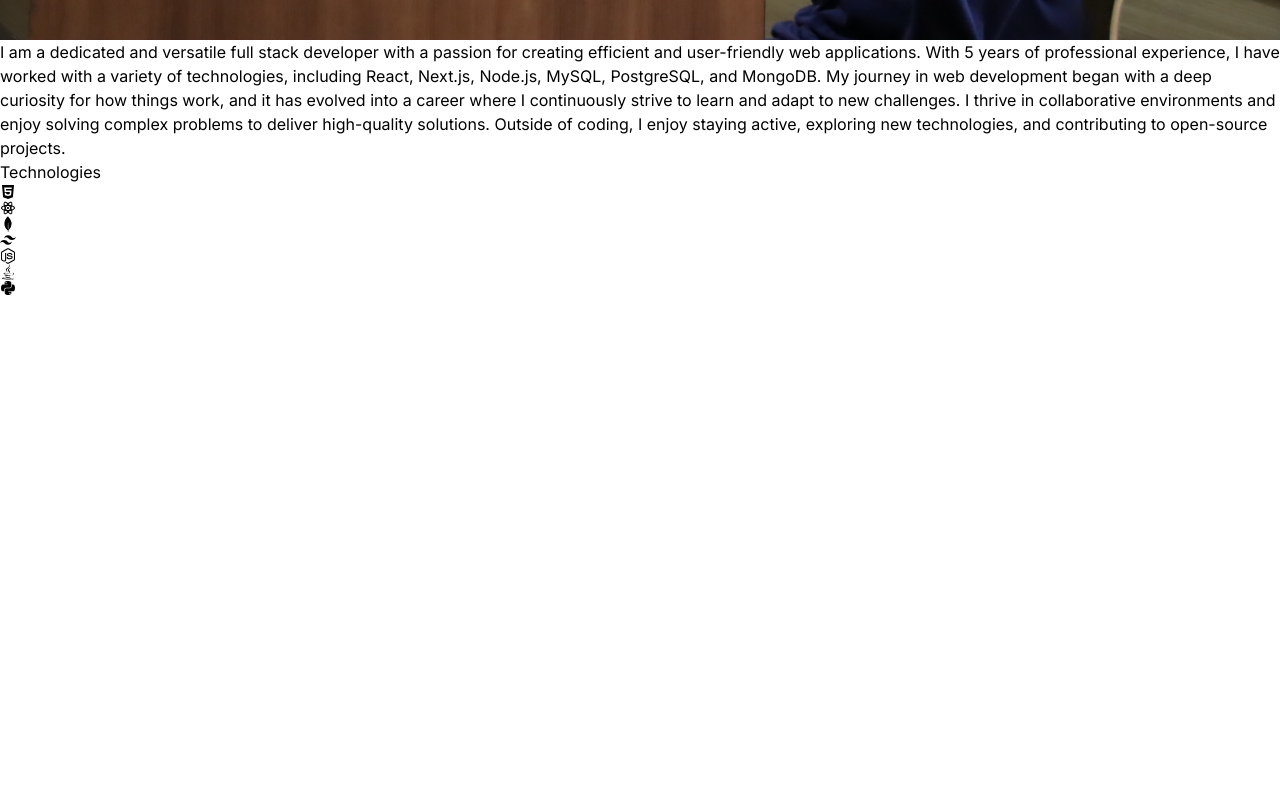
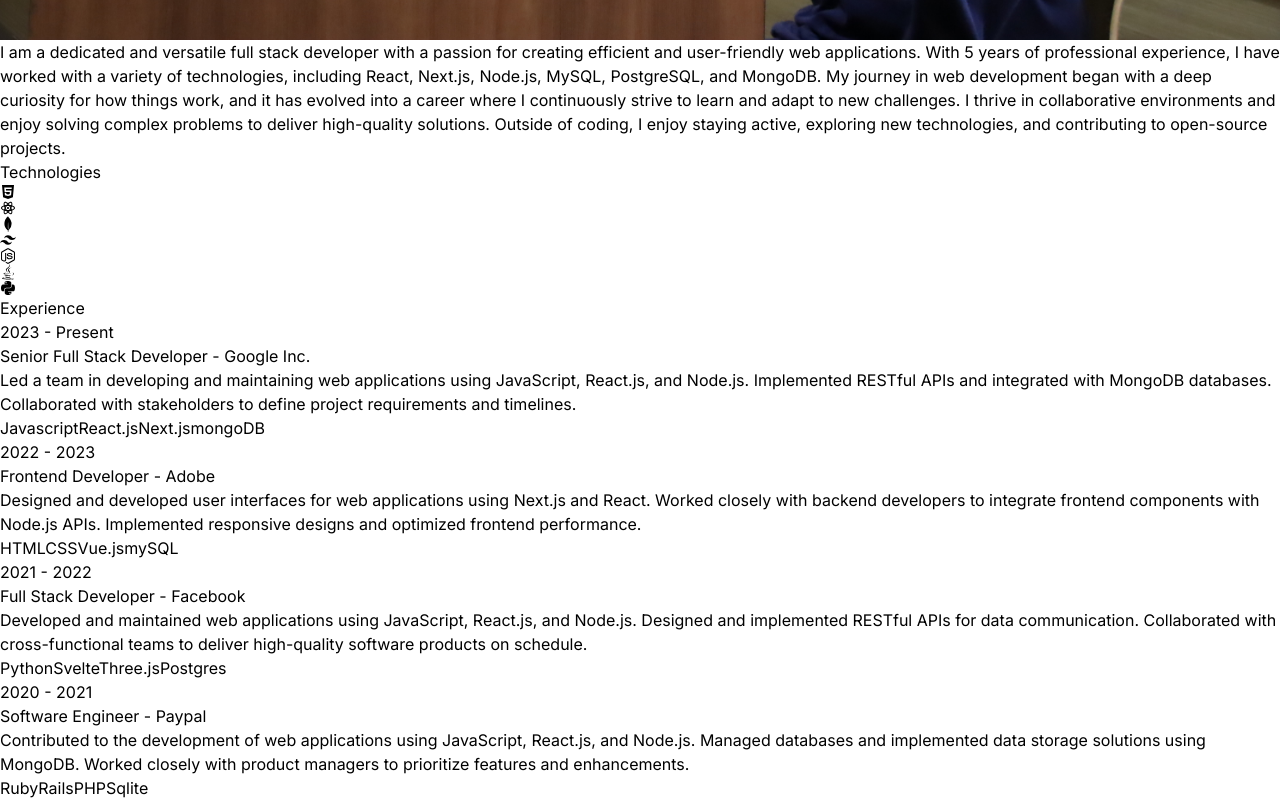
Before and after one commit to TAavash/My-Portfolio, a React (Vite) app: page / in a window 1280 px wide. Shown: the part 3597-4397 px from the top of the page. Before the commit the page ends 3893 px from the top, so only its background shows below. Built offline with nearby package versions, Linux system fonts and the light colour scheme.

Commit message:
Experience Section

```diff
--- a/src/App.jsx
+++ b/src/App.jsx
@@ -1,4 +1,5 @@
 import About from "./components/About";
+import Experience from "./components/Experience";
 import Hero from "./components/Hero";
 import Navbar from "./components/Navbar";
 import Technologies from "./components/Technologies";
@@ -20,6 +21,7 @@
         <Hero />
         <About />
         <Technologies />
+        <Experience />
       </div>
     </div>
   );
--- /dev/null
+++ b/src/components/Experience.jsx
@@ -0,0 +1,38 @@
+import { EXPERIENCES } from "../constants";
+
+const Experience = () => {
+  return (
+    <div className="border-b border-neutral-900 pb-4">
+      <h2 className="my-20 text-center text-4xl">Experience</h2>
+      <div>
+        {EXPERIENCES.map((experience, index) => (
+          <div key={index} className="mb-8 flex flex-wrap lg:justify-center">
+            <div className="w-full lg:w-1/4">
+              <p className="mb-2 text-sm text-neutral-400">{experience.year}</p>
+            </div>
+            <div className="w-full max-w-xl lg:w-3/4">
+              <h6 className="mb-2 font-semibold">
+                {experience.role} -{" "}
+                <span className="text-sm text-purple-100">
+                  {experience.company}
+                </span>
+              </h6>
+              <p className="mb-4 text-neutral-400">{experience.description}</p>
+              {experience.technologies.map((tech, index) => (
+                <span
+                  key={index}
+                  className="mr-2 mt-4 rounded bg-neutral-900 px-2 py-1
+                  text-sm font-medium text-purple-800"
+                >
+                  {tech}
+                </span>
+              ))}
+            </div>
+          </div>
+        ))}
+      </div>
+    </div>
+  );
+};
+
+export default Experience;
```
